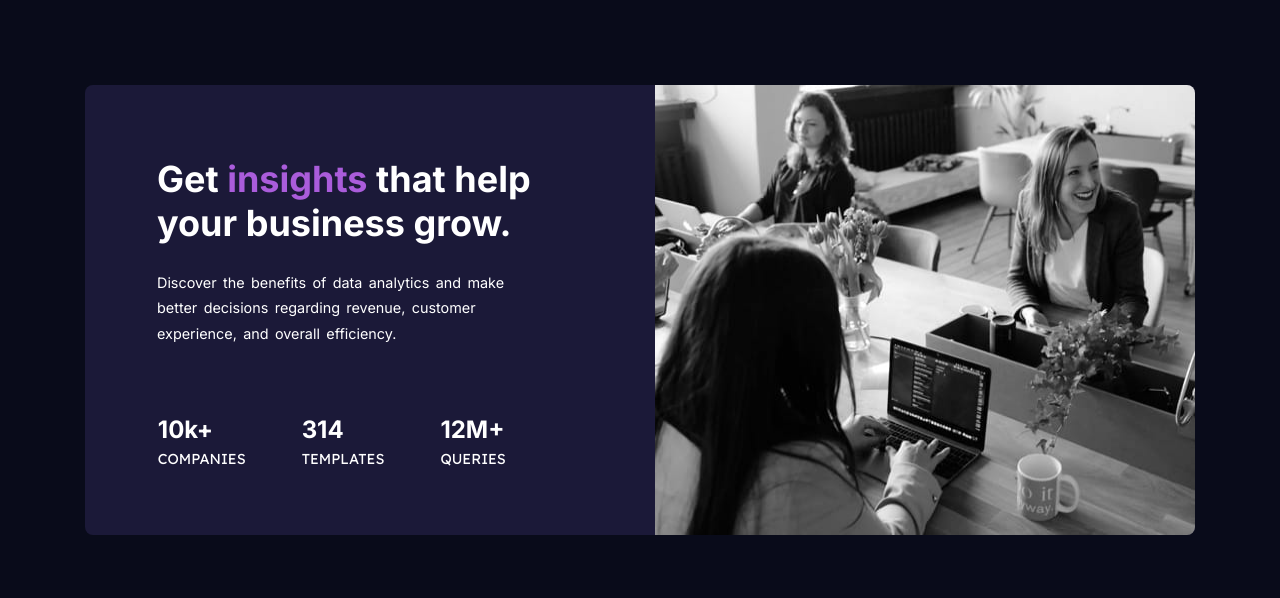
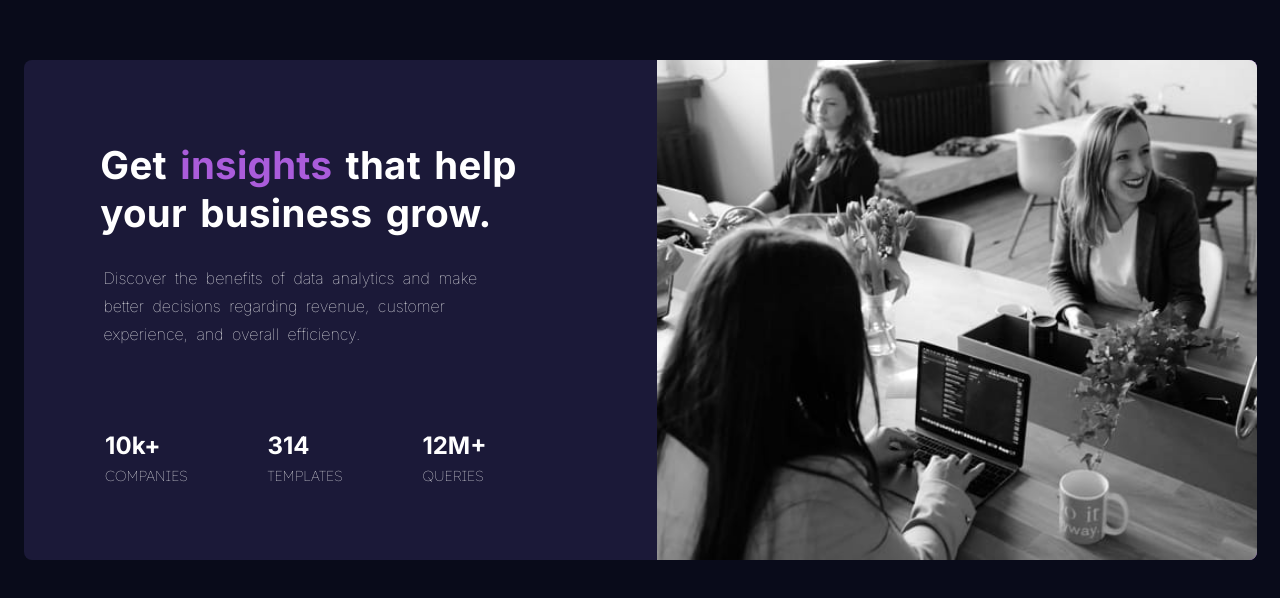
Before and after one commit to MoneebAliKarrar/stats-preview-card-component, a plain HTML site: page index.html in a window 1280 px wide. Shown: the part 154-752 px from the top of the page. Drawn offline with Linux system fonts and the light colour scheme.

Commit message:
worked with the size

```diff
--- a/style.css
+++ b/style.css
@@ -28,6 +28,8 @@ img{
     width: 600px;
     border-top-left-radius: .5em ;
     border-top-right-radius: .5em;
+    background-color:hsl(277, 64%, 61%) ;
+    background-blend-mode:multiply;
 }
 
 article h1{
@@ -42,7 +44,8 @@ article p{
     margin :0em 0em 2em;
     padding:0em 5.5em;
     font-size: .9em;
-    word-spacing: .16em;
+    word-spacing: .25em;
+    font-weight: 100;
 }
 footer{
     display: flex;
@@ -58,39 +61,45 @@ footer div{
 .values{
     font-size: 1.5em;
     font-weight: bold;
-    margin: .25em 0em;
+    margin: .3em 0em;
 }
 .discription-of-values{
     text-transform: uppercase;
     font-family: "Lexend Deca";
     font-size: .9em;
+    font-weight: 100;
 }
-@media screen and (min-width:550px) {
+@media screen and (min-width:800px) {
     body{
         height: 100vh;
     }
     main{
         display: flex;
         flex-direction: row;
-        width: 1110px;
+        width: 1233px;
         text-align: left;
     }
     img{
-        width: 540px;
+        width: 600px;
         height: 100%;
         border-top-left-radius: 0em;
         border-bottom-right-radius: .5em;
     }
     article{
         order: -1;
-        width: 570px;
+        width: 633px;
     }
     article h1{
-        margin:2em 2em .7em 2em;
+        margin:2.1em 2em .7em 2em;
+        font-size: 2.4em;
+        word-spacing: .1em;
+        line-height: 1.25em;
+        letter-spacing: .3px;
     }
     article p{
-        margin :0em 0em 4.4em;
+        margin :0em 0em 4.75em;
     padding:0em 9em 0em 5em;
+    font-size: 1em;
     }
     article footer{
         display: flex;
@@ -98,9 +107,9 @@ footer div{
     }
     footer{
         justify-content:left;
-        margin-left: 2.8em;
+        margin-left: 2.6em;
     }
     footer div{
-        margin: 0em 1.75em;
+        margin: 0em 2.5em;
     }
 }
```
